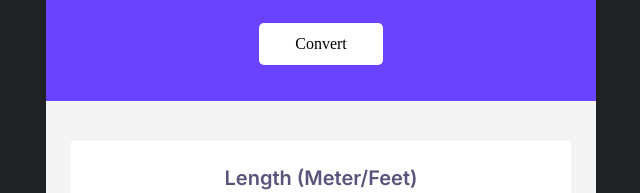
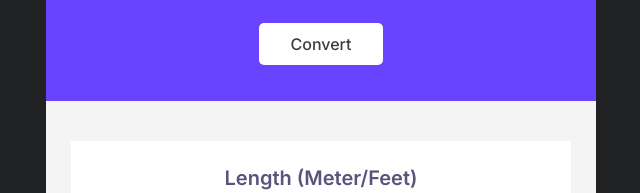
Before and after one commit to Mischanja/Unit-Converter, a plain HTML site: page index.html in a window 1280 px wide. Shown: the part 189-382 px from the top of the page, 319-959 px from the left. Drawn offline with nearby package versions, Linux system fonts and the light colour scheme.

Commit message:
Add files via upload

```diff
--- a/index.css
+++ b/index.css
@@ -100,6 +100,11 @@ button {
     border: 2px #FFFFFF;
     box-shadow: none;
     margin-bottom: 25px;
+    color: #3D3D3D;
+    font-family: Inter;
+    font-size: 16px;
+    font-style: normal;
+    font-weight: 500;
 }
 
 #calcContainer {
```
